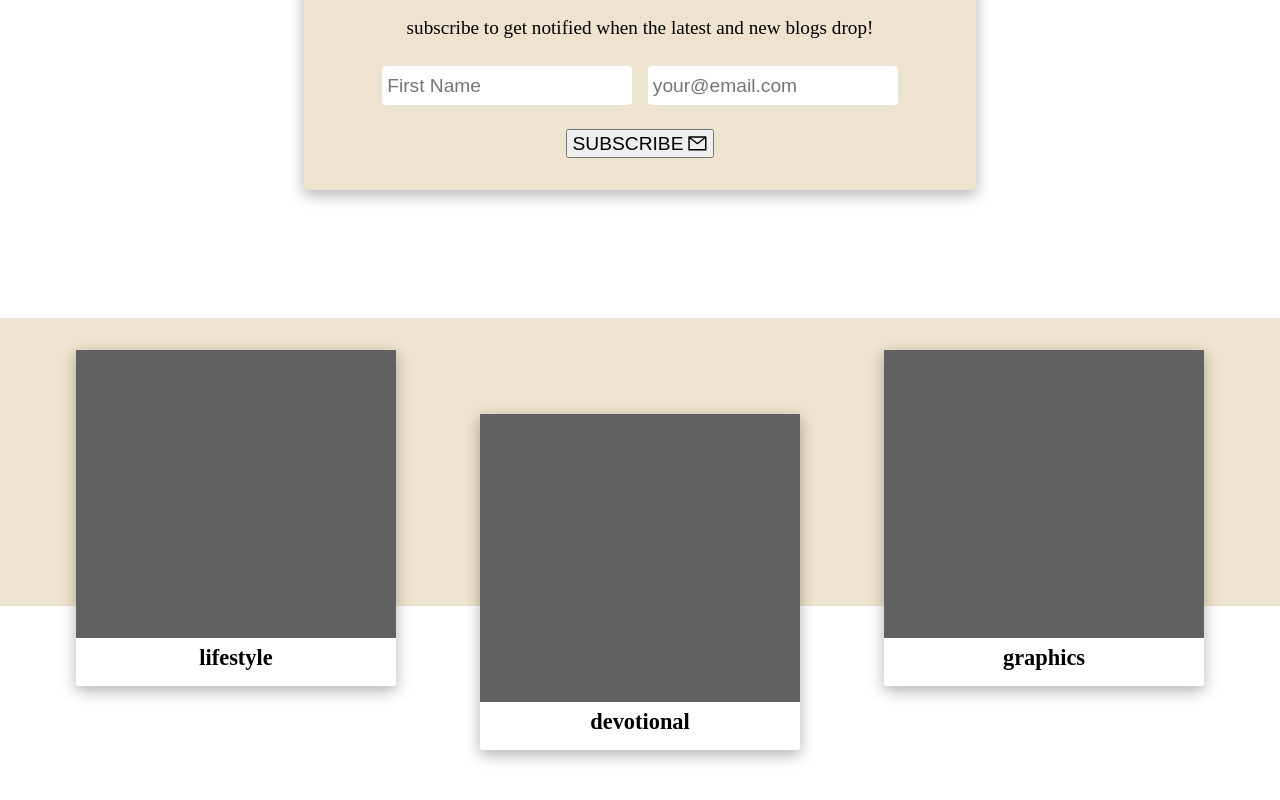
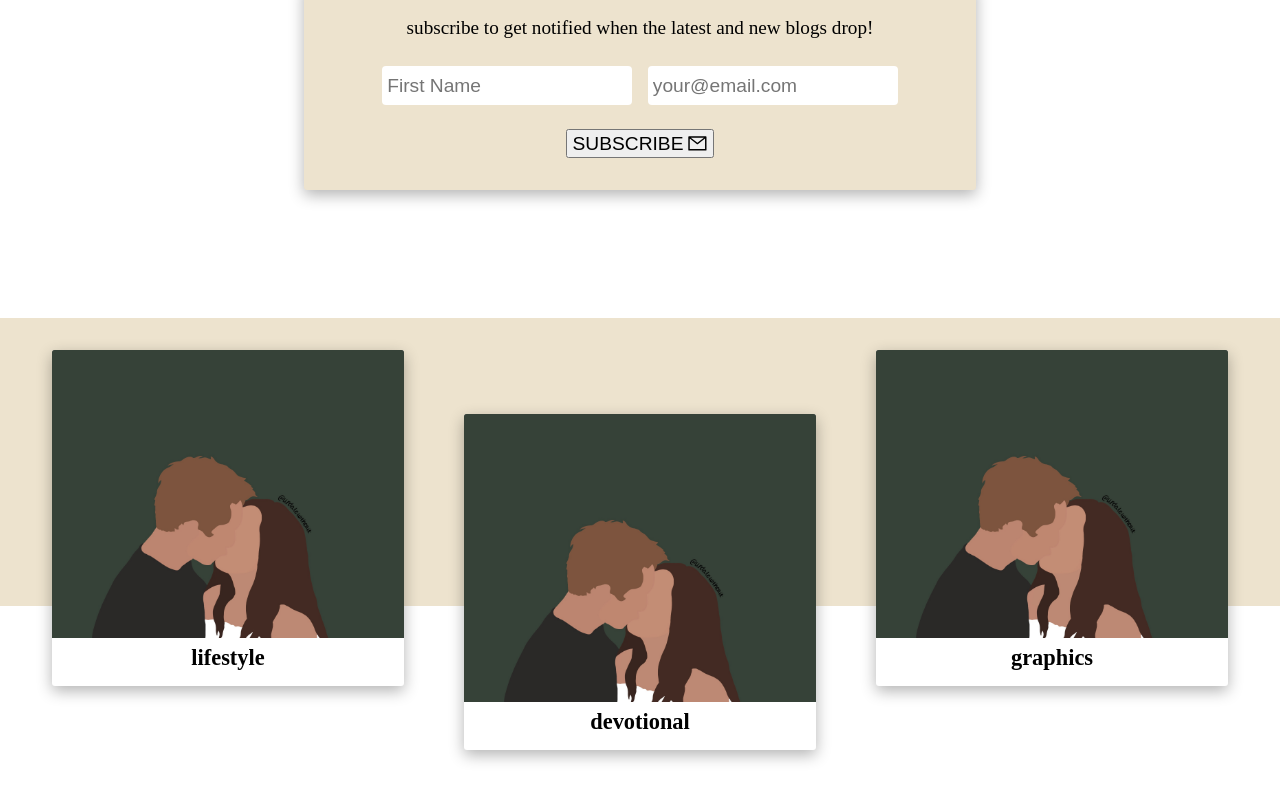
Before and after one commit to Jmichael96/Update_With_Cait_2021, a React (Create React App) app in the folder client/: page / in a window 1280 px wide. Shown: the part 938-1738 px from the top of the page. Built offline with nearby package versions, Linux system fonts and the light colour scheme; no server answers.

Commit message:
added more styling to the post category cards... just have to get the new photos for them

```diff
--- a/client/src/components/Post/PostCategories/postCategories.css
+++ b/client/src/components/Post/PostCategories/postCategories.css
@@ -20,13 +20,19 @@
 
 .postCategoriesStyles_outerCard {
     width: 100%;
-    max-width: 20rem;
+    max-width: 22rem;
     margin: 2rem .5rem 0 .5rem;
     background-color: white;
     height: 21rem;
     box-shadow: 0 5px 15px rgba(0, 0, 0, 0.3);
     border-radius: 3px;
     cursor: pointer;
+    overflow: hidden;
+    -webkit-transition: all 0.4s ease-in-out;
+    -moz-transition: all 0.4s ease-in-out;
+    -ms-transition: all 0.4s ease-in-out;
+    -o-transition: all 0.4s ease-in-out;
+    transition: all 0.4s ease-in-out;
 }
 
 /* each category card */
@@ -34,8 +40,15 @@
 .postCategoriesStyles_outerCard>.postCategoriesStyles_card {
     height: 18rem;
     width: 100%;
-    max-width: 20rem;
     background-color: rgb(97, 97, 97);
+}
+
+.postCategoriesStyles_outerCard:hover {
+    -webkit-transform: scale(1.1) rotate(-4deg);
+    -moz-transform: scale(1.1) rotate(-4deg);
+    -ms-transform: scale(1.1) rotate(-4deg);
+    -o-transform: scale(1.1) rotate(-4deg);
+    transform: scale(1.1) rotate(-4deg);
 }
 
 /* selecting the middle card for unique styling */
@@ -52,6 +65,33 @@
     font-size: 1.4rem;
 }
 
+/* the lifestyle background */
+
+.postCategoriesStyles_outerCard:nth-child(1)>.postCategoriesStyles_card {
+    background-image: url('../../../assets/images/graphics.JPG');
+    background-position: center;
+    background-size: cover;
+    background-repeat: no-repeat;
+}
+
+/* devotional background */
+
+.postCategoriesStyles_outerCard:nth-child(2)>.postCategoriesStyles_card {
+    background-image: url('../../../assets/images/graphics.JPG');
+    background-position: center;
+    background-size: cover;
+    background-repeat: no-repeat;
+}
+
+/* graphics background */
+
+.postCategoriesStyles_outerCard:nth-child(3)>.postCategoriesStyles_card {
+    background-image: url('../../../assets/images/graphics.JPG');
+    background-position: center;
+    background-size: cover;
+    background-repeat: no-repeat;
+}
+
 /* ! MEDIA QUERIES */
 
 @media only screen and (max-width: 1024px) {
```
Also changed, not shown: client/src/assets/images/graphics.JPG (added).
